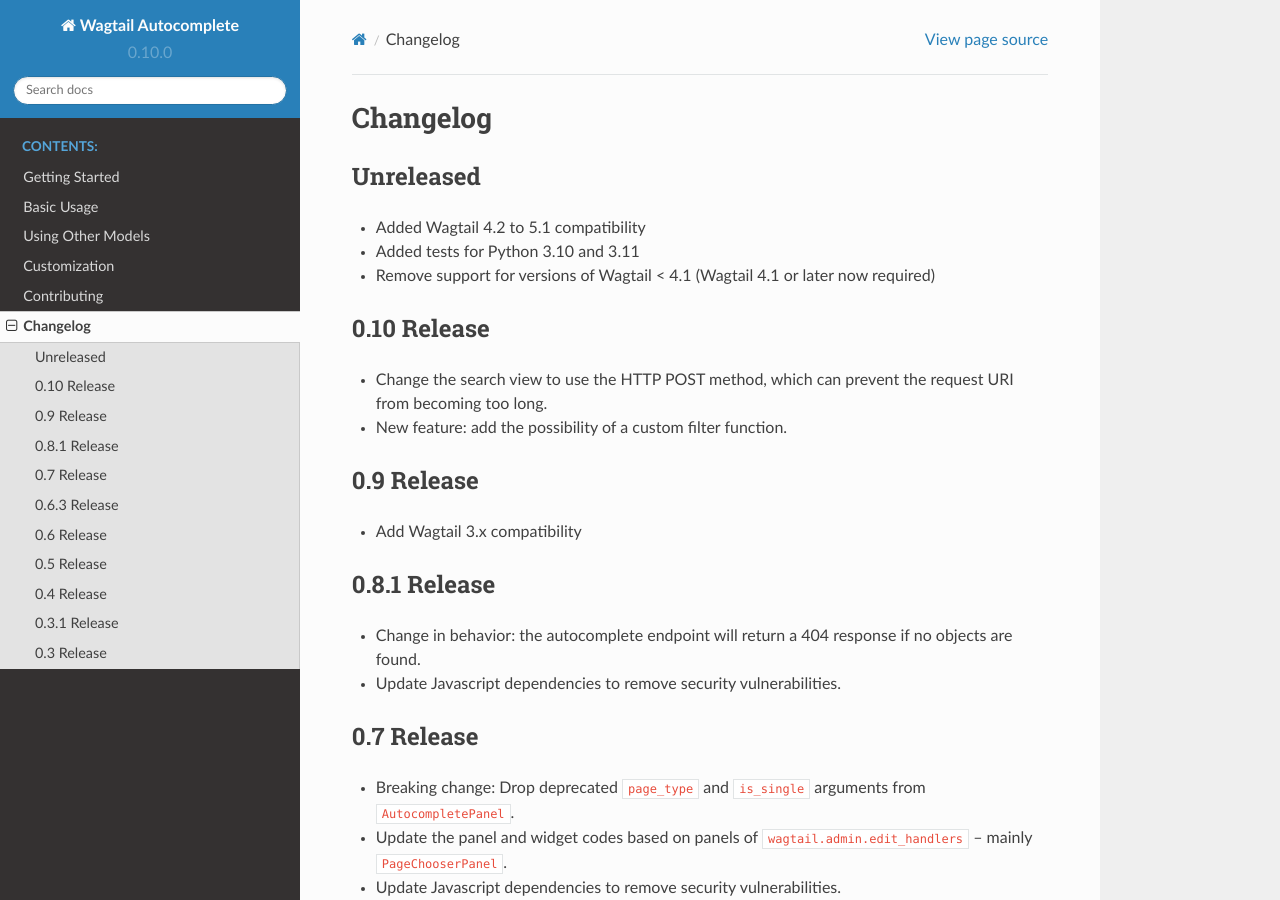
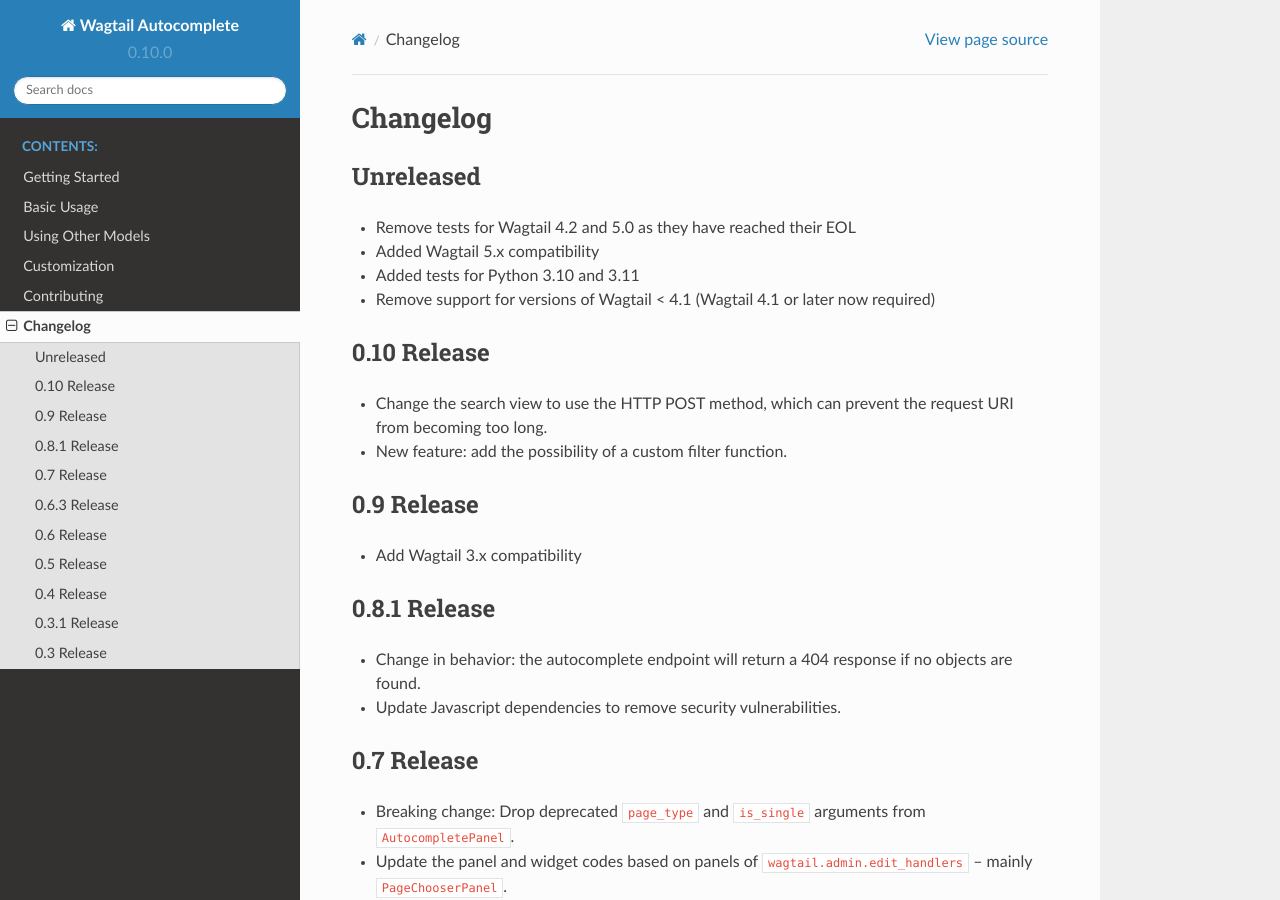
Before and after one commit to wagtail/wagtail-autocomplete, a Sphinx documentation site: the page built from docs/changelog.rst, in a window 1280 px wide and 900 px high. Built offline with Sphinx 7.4.7 and the Read the Docs theme 2.0.0, drawn with Linux system fonts in a browser that asks for light colours.

Commit message:
Update test matrix to drop Wagtail 4.2 and 5.0, Add Wagtail 5.2 to the test matrix

```diff
--- a/docs/changelog.rst
+++ b/docs/changelog.rst
@@ -5,7 +5,8 @@ Changelog
 Unreleased
 ----------
 
-* Added Wagtail 4.2 to 5.1 compatibility
+* Remove tests for Wagtail 4.2 and 5.0 as they have reached their EOL
+* Added Wagtail 5.x compatibility
 * Added tests for Python 3.10 and 3.11
 * Remove support for versions of Wagtail < 4.1 (Wagtail 4.1 or later now required)
 
```
Also changed, not shown: 1 other file.
